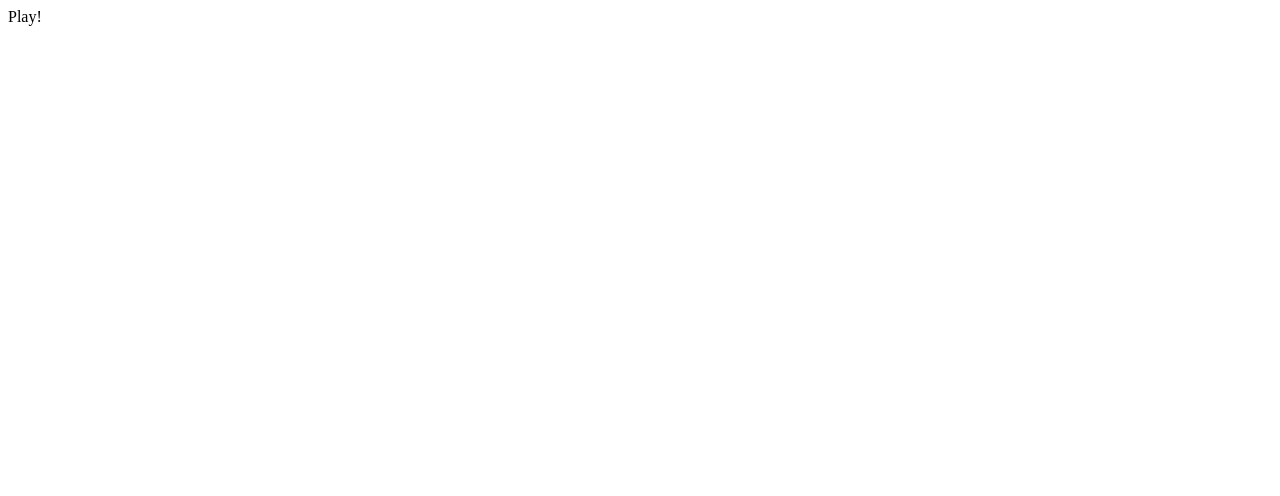
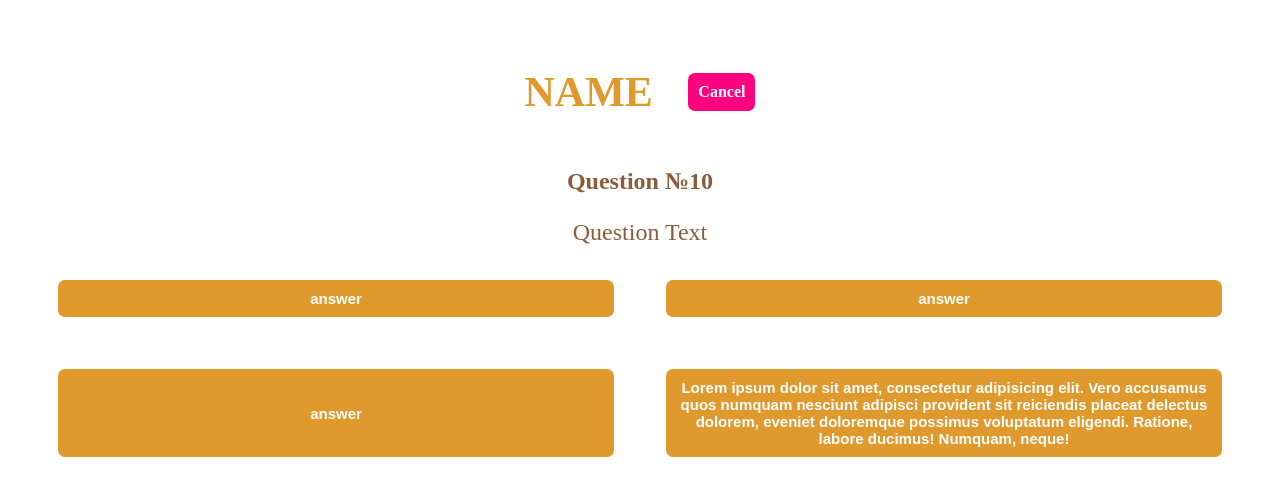
Before and after one commit to ErastKoliasa/quizzes, a React (Create React App) app: page /play in a window 1280 px wide. Shown: the top 496 px of the page. Built offline with nearby package versions, Linux system fonts and the light colour scheme.

Commit message:
added styles to the "Play page"

```diff
--- a/src/components/Play/Play.jsx
+++ b/src/components/Play/Play.jsx
@@ -1,8 +1,21 @@
-
+import style from './Play.module.css'
+import common from '../../common.module.css'
+import { Link } from 'react-router-dom';
 const Play = () => {
-    return(
-        <div>
-            Play!
+    return (
+        <div className={common.content}>
+            <div className={style.header}>
+                <h1 className={common.title}>NAME</h1>
+                <Link className={style.buttonCancel} to="/">Cancel</Link>
+            </div>
+            <h3 className={`${common.additionalTitle} ${style.additionalTitle}`}>Question №10</h3>
+            <p className={`${common.text} ${style.text}`}>Question Text</p>
+            <ul className={style.answersContainer}>
+                <li className={style.answerItem}><button className={`${common.button} ${style.buttonAnswer}`}>answer</button></li>
+                <li className={style.answerItem}><button className={`${common.button} ${style.buttonAnswer}`}>answer</button></li>
+                <li className={style.answerItem}><button className={`${common.button} ${style.buttonAnswer}`}>answer</button></li>
+                <li className={style.answerItem}><button className={`${common.button} ${style.buttonAnswer}`}>Lorem ipsum dolor sit amet, consectetur adipisicing elit. Vero accusamus quos numquam nesciunt adipisci provident sit reiciendis placeat delectus dolorem, eveniet doloremque possimus voluptatum eligendi. Ratione, labore ducimus! Numquam, neque!</button></li>
+            </ul>
         </div>
     )
 }
--- /dev/null
+++ b/src/components/Play/Play.module.css
@@ -0,0 +1,52 @@
+.buttonCancel {
+    background-color: #ff0081;
+    border: none;
+    border-radius: 7px;
+    color: #fff;
+    font-weight: 600;
+    text-decoration: none;
+    padding: 10px;
+}
+
+.buttonCancel:hover {
+    background-color: #fff;
+    box-shadow: 0px 0px 2px 2px #ff0081;
+    color: #ff0081;
+    cursor: pointer;
+}
+
+.buttonAnswer {
+    width: 100%;
+    height: 100%;
+}
+
+.answersContainer {
+    padding: 0px;
+}
+
+.answerItem {
+    list-style-type: none;
+    margin: 10px;
+}
+
+@media(min-width: 448px) {
+    .header {
+        display: flex;
+        justify-content: center;
+        align-items: center;
+    }
+    .buttonCancel {
+        margin-left: 3%;
+    }
+    .answersContainer {
+        display: grid;
+        grid-template-columns: 1fr 1fr;
+        grid-gap: 2rem;
+    }
+}
+
+@media(min-width: 648px) {
+    .additionalTitle, .text {
+        font-size: 24px;
+    }
+}
```
